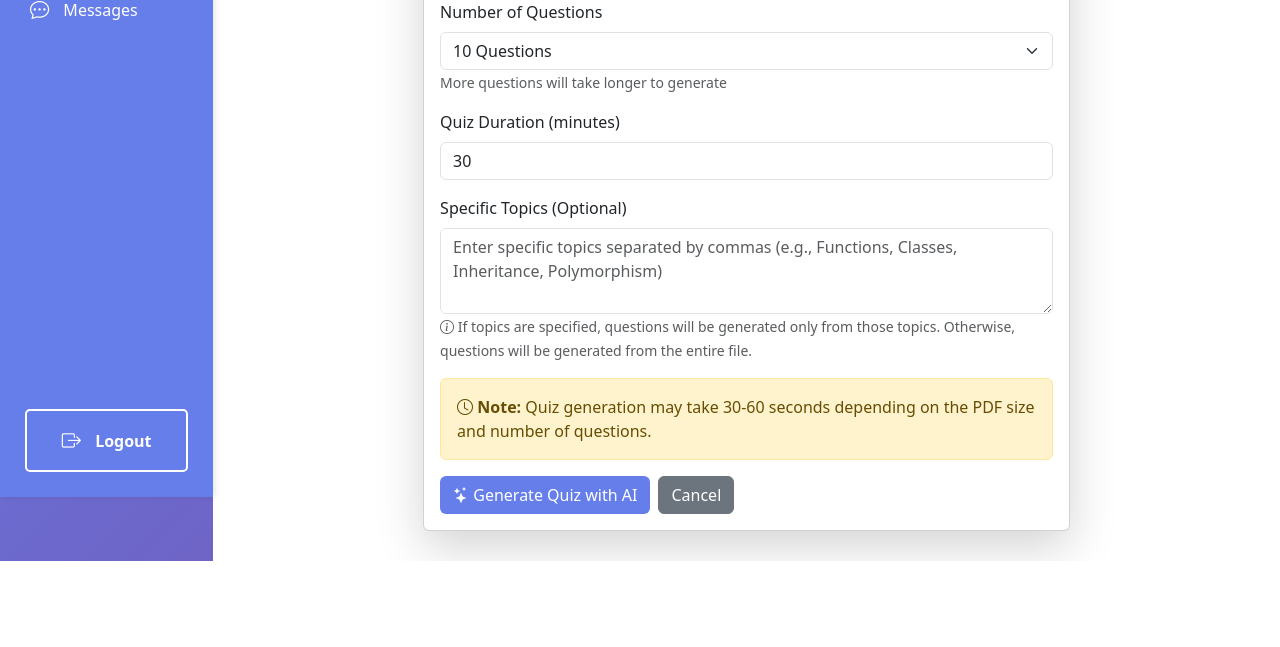
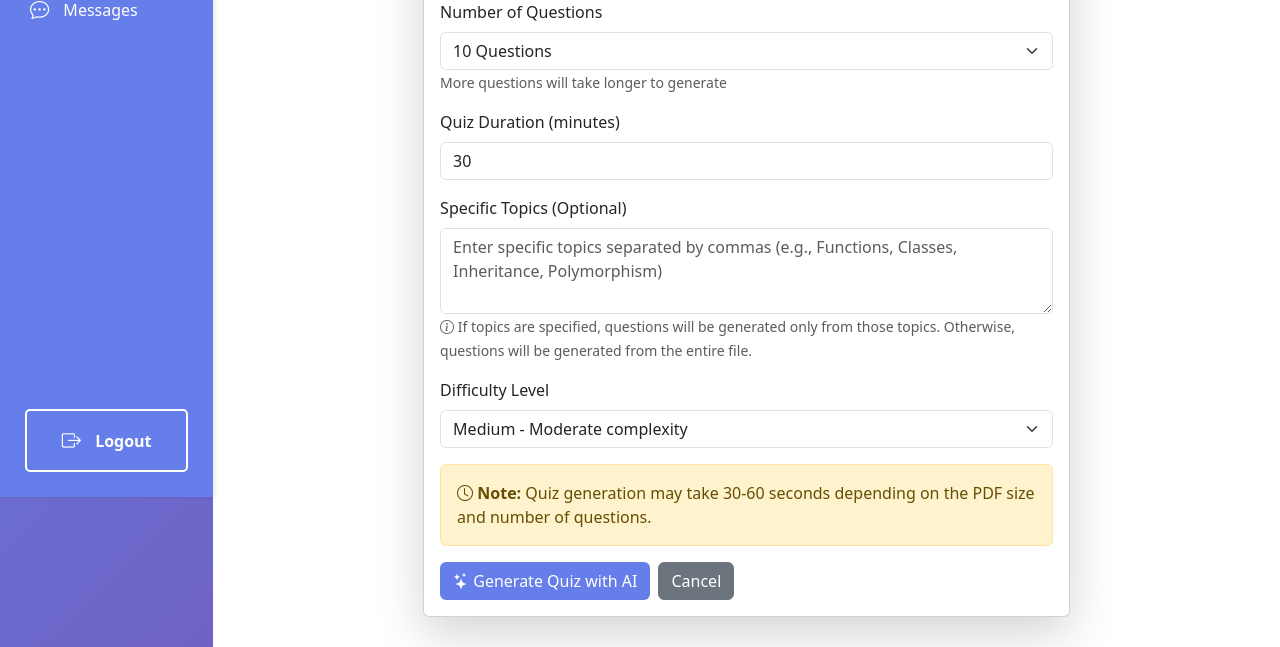
Before and after one commit to Roshan0909/LangChain-PDF-Processor, a Django app: template templates/teachers/generate_quiz.html in a window 1280 px wide. Shown: the part 303-950 px from the top of the page. Before the commit the page ends 864 px from the top, so only its background shows below. Run offline with Django 5.2, Linux system fonts and the light colour scheme; the template is opened without the code that fills it, so the values that code supplies are empty.

Commit message:
feat: Add difficulty level to Quiz model and update quiz generation process

```diff
--- a/teachers/models.py
+++ b/teachers/models.py
@@ -49,6 +49,7 @@ class Quiz(models.Model):
     duration = models.IntegerField(help_text="Duration in minutes", default=30)
     num_questions = models.IntegerField(default=10)
     topics = models.TextField(blank=True, help_text="Comma-separated topics (optional)")
+    difficulty = models.CharField(max_length=20, choices=[('easy', 'Easy'), ('medium', 'Medium'), ('hard', 'Hard')], default='medium')
     created_by = models.ForeignKey(User, on_delete=models.CASCADE, related_name='created_quizzes')
     created_at = models.DateTimeField(auto_now_add=True)
     deadline = models.DateTimeField(null=True, blank=True, help_text="Quiz deadline")
--- a/teachers/views.py
+++ b/teachers/views.py
@@ -122,9 +122,10 @@ def generate_quiz(request, pdf_id):
             num_questions = int(request.POST.get('num_questions', 10))
             duration = int(request.POST.get('duration', 30))
             topics = request.POST.get('topics', '').strip()
+            difficulty = request.POST.get('difficulty', 'medium')
 
             # Generate questions from PDF
-            questions_data, error = generate_quiz_from_pdf(pdf_note.pdf_file.path, num_questions, topics)
+            questions_data, error = generate_quiz_from_pdf(pdf_note.pdf_file.path, num_questions, topics, difficulty)
 
             if error:
                 messages.error(request, error)
@@ -134,6 +135,7 @@ def generate_quiz(request, pdf_id):
             quiz_description = f"Auto-generated quiz from {pdf_note.title}"
             if topics:
                 quiz_description += f" (Topics: {topics})"
+            quiz_description += f" | Difficulty: {difficulty.capitalize()}"
 
             quiz = Quiz.objects.create(
                 title=f"Quiz: {pdf_note.title}",
@@ -143,6 +145,7 @@ def generate_quiz(request, pdf_id):
                 duration=duration,
                 num_questions=num_questions,
                 topics=topics,
+                difficulty=difficulty,
                 created_by=request.user,
                 is_active=True
             )
--- a/templates/teachers/generate_quiz.html
+++ b/templates/teachers/generate_quiz.html
@@ -54,6 +54,15 @@
                             <small class="text-muted"><i class="bi bi-info-circle"></i> If topics are specified, questions will be generated only from those topics. Otherwise, questions will be generated from the entire file.</small>
                         </div>
 
+                        <div class="mb-3">
+                            <label for="difficulty" class="form-label">Difficulty Level</label>
+                            <select class="form-select" id="difficulty" name="difficulty" required>
+                                <option value="easy">Easy - Basic concepts and simple questions</option>
+                                <option value="medium" selected>Medium - Moderate complexity</option>
+                                <option value="hard">Hard - Advanced and challenging questions</option>
+                            </select>
+                        </div>
+
                         <div class="alert alert-warning">
                             <i class="bi bi-clock"></i> <strong>Note:</strong> Quiz generation may take 30-60 seconds depending on the PDF size and number of questions.
                         </div>
```
Also changed, not shown: teachers/quiz_generator.py (+12 -4 lines), db.sqlite3, teachers/migrations/0008_quiz_difficulty.py (added).
